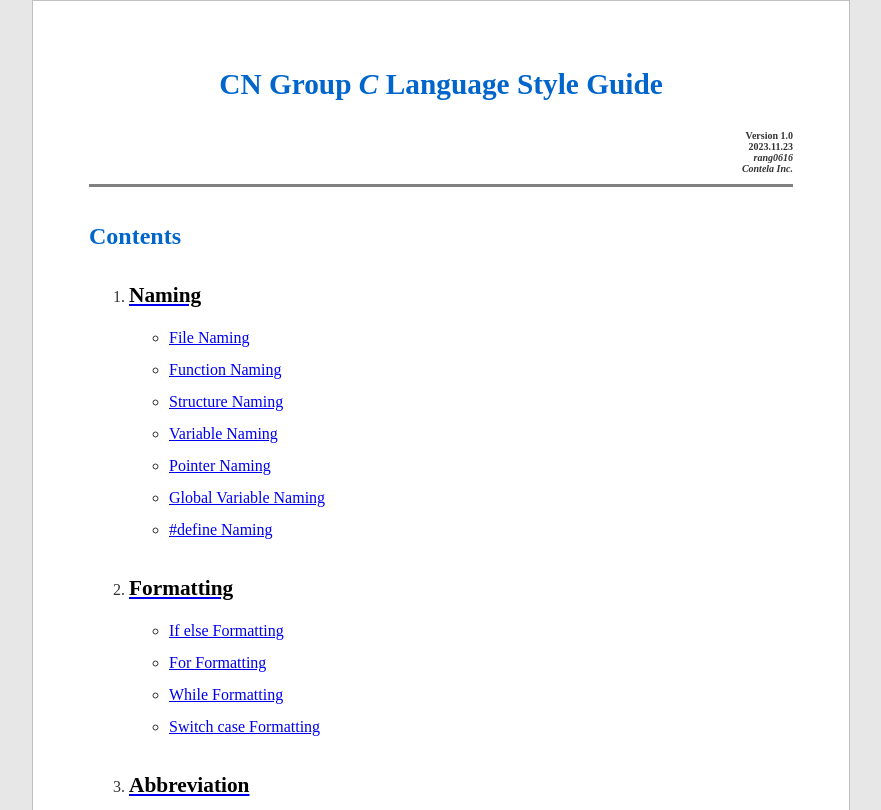
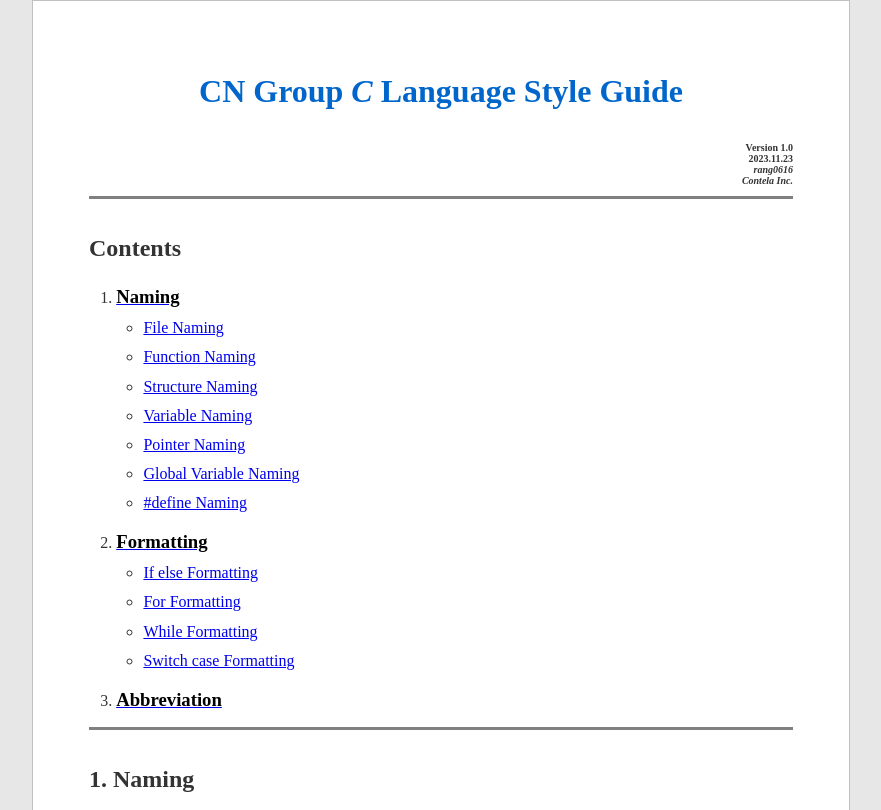
Before and after one commit to KWR-Contela/KWR-Contela.github.io, a plain HTML site: page CNCR.html in a window 1280 px wide. Shown: the top 810 px of the page, without its empty margins (199-1080 px from the left). Drawn offline with Linux system fonts and the light colour scheme.

Commit message:
Update Style.css

```diff
--- a/Style.css
+++ b/Style.css
@@ -16,7 +16,6 @@ body
 h1
 {
   text-align: center;
-  font-size: 22pt;
   color: #06c;
   margin-top: 2em;
   margin-bottom: 1em;
@@ -24,15 +23,12 @@ h1
 
 h2
 {
-  color: #06c;
-  font-size: 18pt;
   margin-top: 1.5em;
   margin-bottom: 1em;
 }
 
 h3
 {
-  font-size: 16pt;
   color: black;
   margin-bottom: 5px;
 }
@@ -63,7 +59,7 @@ div
   border: 1px solid #d4cbb6;
   border-radius: 0.3em;
   background-color: #f2efe4;
-  margin: 1em 0 1em 3%;
+  margin: 1em 0 1em 0.5em;
   padding: 0.8em 1.2em 0.4em;
 }
 
@@ -88,5 +84,6 @@ th, td
 
 li
 {
-  line-height: 2;
+  margin-left: -0.8em;
+  margin-top: 0.7em;
 }
```
